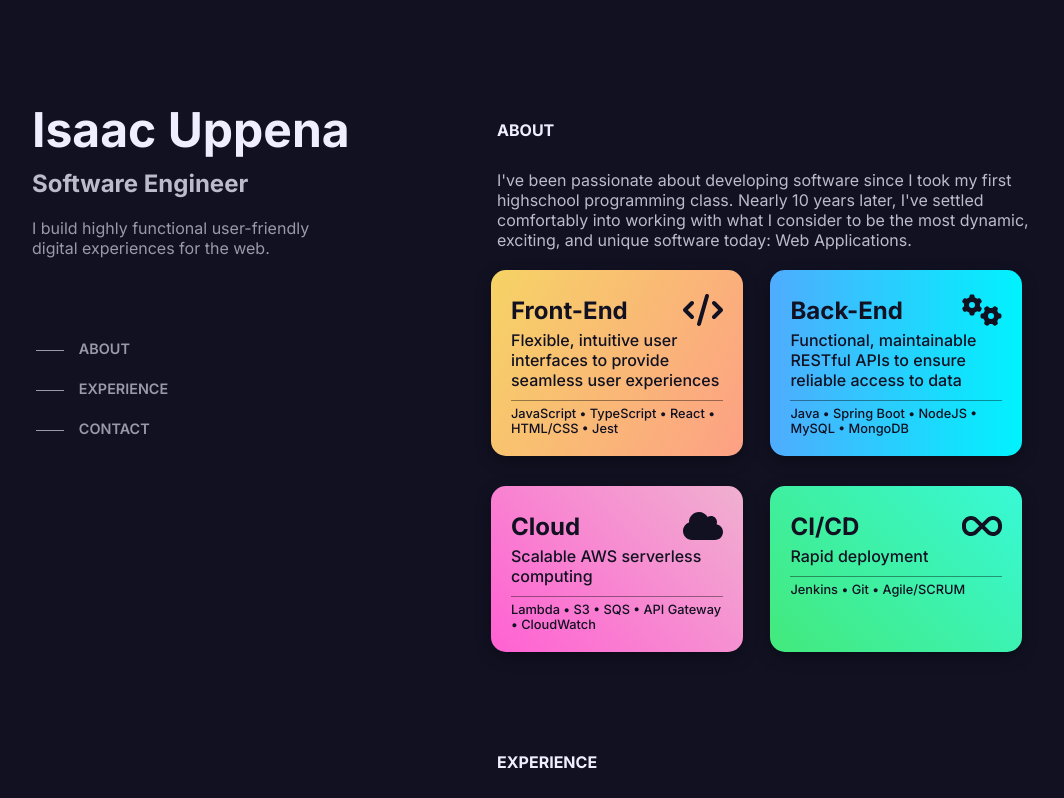
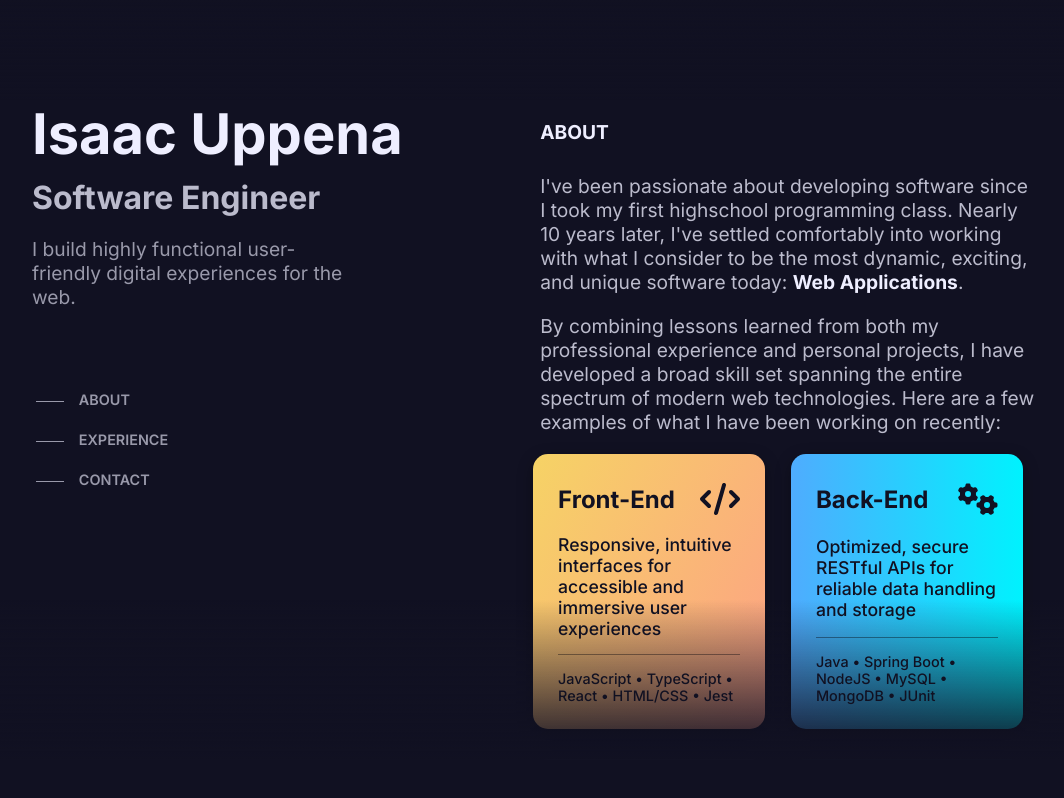
Before and after one commit to IsaacUppena/IsaacUppena.github.io, a React (Create React App) app: page / in a window 1280 px wide. Shown: the top 798 px of the page, without its empty margins (116-1180 px from the left). Built offline with nearby package versions, Linux system fonts and the light colour scheme.

Commit message:
Update about section details

```diff
--- a/src/App.js
+++ b/src/App.js
@@ -17,6 +17,8 @@ function App() {
           <Experience />
           <Contact />
         </Main>
+        <TopFader />
+        <BottomFader />
       </Content>
     </RootContainer>
   );
@@ -27,8 +29,8 @@ const Content = styled.div`
     display: flex;
     justify-content: center;
   }
-  @media (min-width: 1800px) {
-    max-width: 60%;
+  @media (min-width: 2300px) {
+    max-width: 50%;
   }
   max-width: 80%;
 `;
@@ -45,4 +47,24 @@ const Main = styled.main`
   }
 `;
 
+const TopFader = styled.div`
+  @media (min-width: 800px) {
+    position: fixed;
+    width: 100%;
+    height: 100px;
+    background: linear-gradient(180deg, var(--background) 0%, #11112200 100%);
+    top: 0;
+  }
+`;
+
+const BottomFader = styled.div`
+  @media (min-width: 800px) {
+    position: fixed;
+    width: 100%;
+    height: 200px;
+    background: linear-gradient(0deg, var(--background) 20%, #11112200 100%);
+    bottom: 0;
+  }
+`;
+
 export default App;
--- a/src/components/Card.jsx
+++ b/src/components/Card.jsx
@@ -29,8 +29,10 @@ function Card(props) {
         <Icon name={className} />
       </TitleContainer>
       <Description>{description}</Description>
-      <Divider />
-      <Tags>{tags.join(" • ")}</Tags>
+      <Footer>
+        <Divider />
+        <Tags>{tags.join(" • ")}</Tags>
+      </Footer>
     </CardContainer>
   );
 }
@@ -38,10 +40,13 @@ function Card(props) {
 const CardContainer = styled.div`
   border-radius: 15px;
   background-color: var(--container);
-  padding: 20px;
+  padding: 25px;
   box-shadow: rgba(0, 0, 0, 0.35) 0px 5px 15px;
   width: 100%;
   margin-bottom: 10px;
+  display: flex;
+  flex-direction: column;
+  justify-content: space-between;
   @media (min-width: 800px) {
     width: 45%;
     margin-bottom: 30px;
@@ -72,24 +77,30 @@ const TitleContainer = styled.div`
   display: flex;
   justify-content: space-between;
   align-items: center;
+  margin-bottom: 15px;
 `;
 
 const Title = styled.h3`
-  /* color: var(--text-primary); */
   color: var(--background);
   font-size: 1.5rem;
 `;
 
 const Description = styled.p`
-  /* color: var(--text-primary); */
   color: var(--background);
   font-weight: 500;
-  margin-bottom: 10px;
+  margin-bottom: 15px;
+  font-size: 1.1rem;
+`;
+
+const Footer = styled.div`
+  display: flex;
+  flex-direction: column;
+  justify-content: space-between;
 `;
 
 const Divider = styled.hr`
   background-color: #00000066;
-  margin-bottom: 5px;
+  margin-bottom: 15px;
   height: 1px;
   border: none;
 `;
@@ -98,7 +109,7 @@ const Tags = styled.p`
   /* color: var(--text-primary); */
   color: var(--background);
   font-weight: 500;
-  font-size: 0.8rem;
+  font-size: 0.9rem;
 `;
 
 export default Card;
--- a/src/components/Heading.jsx
+++ b/src/components/Heading.jsx
@@ -22,7 +22,7 @@ const HeadingContainer = styled.div`
 
 const Title = styled.h2`
   color: var(--text-primary);
-  font-size: 1rem;
+  font-size: 1.2rem;
 `;
 
 export default Heading;
--- a/src/constants/cards.js
+++ b/src/constants/cards.js
@@ -3,31 +3,29 @@ const cardData = [
     className: "frontend",
     title: "Front-End",
     description:
-      "Flexible, intuitive user interfaces to provide seamless user experiences",
-    icon: "test",
+      "Responsive, intuitive interfaces for accessible and immersive user experiences",
     tags: ["JavaScript", "TypeScript", "React", "HTML/CSS", "Jest"],
   },
   {
     className: "backend",
     title: "Back-End",
     description:
-      "Functional, maintainable RESTful APIs to ensure reliable access to data",
-    icon: "test",
-    tags: ["Java", "Spring Boot", "NodeJS", "MySQL", "MongoDB"],
+      "Optimized, secure RESTful APIs for reliable data handling and storage",
+    tags: ["Java", "Spring Boot", "NodeJS", "MySQL", "MongoDB", "JUnit"],
   },
   {
     className: "cloud",
     title: "Cloud",
-    description: "Scalable AWS serverless computing",
-    icon: "test",
+    description:
+      "Efficient, scalable AWS cloud solutions for seamless data access and management",
     tags: ["Lambda", "S3", "SQS", "API Gateway", "CloudWatch"],
   },
   {
     className: "cicd",
     title: "CI/CD",
-    description: "Rapid deployment",
-    icon: "test",
-    tags: ["Jenkins", "Git", "Agile/SCRUM"],
+    description:
+      "Automated testing and deployment pipelines for fast and reliable software delivery",
+    tags: ["Jenkins", "Git", "Agile/Scrum"],
   },
 ];
 
--- a/src/layout/About.jsx
+++ b/src/layout/About.jsx
@@ -13,7 +13,14 @@ function About() {
           I've been passionate about developing software since I took my first
           highschool programming class. Nearly 10 years later, I've settled
           comfortably into working with what I consider to be the most dynamic,
-          exciting, and unique software today: Web Applications.
+          exciting, and unique software today:{" "}
+          <Highlight>Web Applications</Highlight>.
+        </Paragraph>
+        <Paragraph>
+          By combining lessons learned from both my professional experience and
+          personal projects, I have developed a broad skill set spanning the
+          entire spectrum of modern web technologies. Here are a few examples of
+          what I have been working on recently:
         </Paragraph>
       </ParagraphContainer>
       <CardContainer>
@@ -40,6 +47,7 @@ const ParagraphContainer = styled.p`
 const Paragraph = styled.p`
   color: var(--text-secondary);
   margin-bottom: 20px;
+  font-size: 1.2rem;
 `;
 
 const CardContainer = styled.div`
@@ -48,4 +56,9 @@ const CardContainer = styled.div`
   justify-content: space-around;
 `;
 
+const Highlight = styled.span`
+  font-weight: bold;
+  color: var(--text-primary);
+`;
+
 export default About;
--- a/src/layout/Header.jsx
+++ b/src/layout/Header.jsx
@@ -38,7 +38,7 @@ const HeaderTextContainer = styled.div`
 `;
 
 const Name = styled.h1`
-  font-size: 3rem;
+  font-size: 3.5rem;
   color: var(--text-primary);
   margin-bottom: 10px;
 `;
@@ -46,11 +46,13 @@ const Name = styled.h1`
 const Title = styled.h2`
   color: var(--text-secondary);
   margin-bottom: 20px;
+  font-size: 2rem;
 `;
 
 const Description = styled.p`
   color: var(--text-tertiary);
   margin-bottom: 80px;
+  font-size: 1.2rem;
   width: 70%;
 `;
 
```
